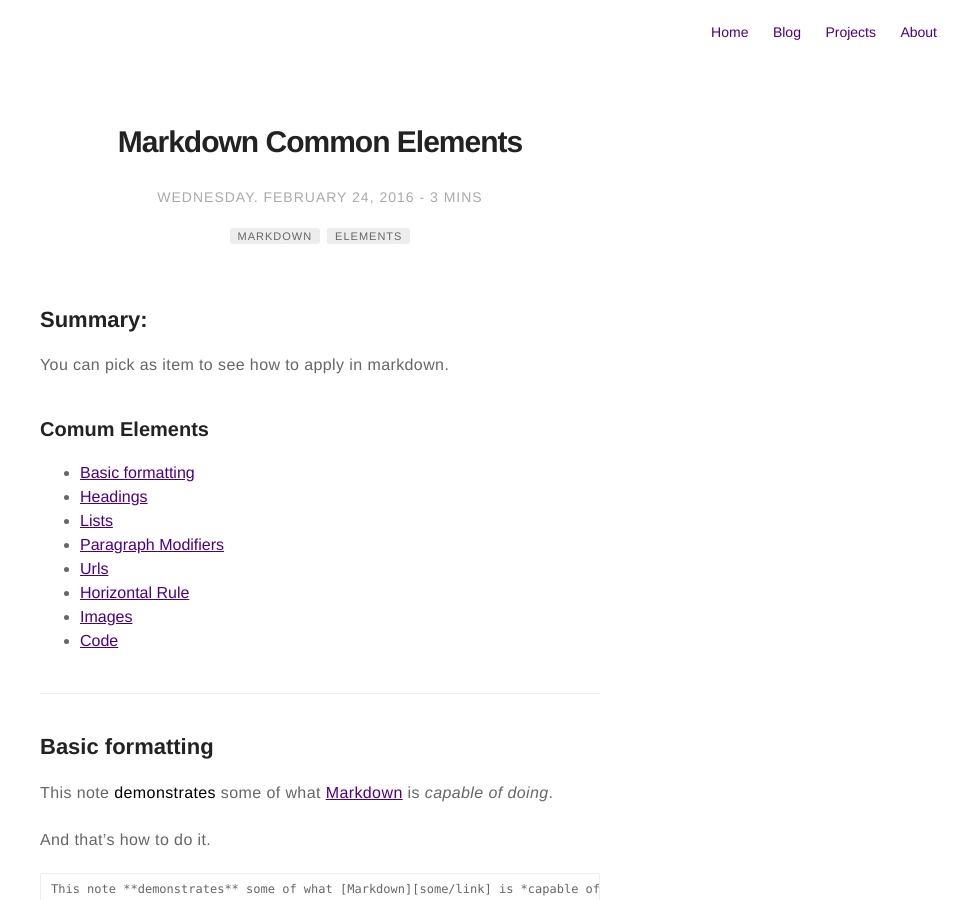
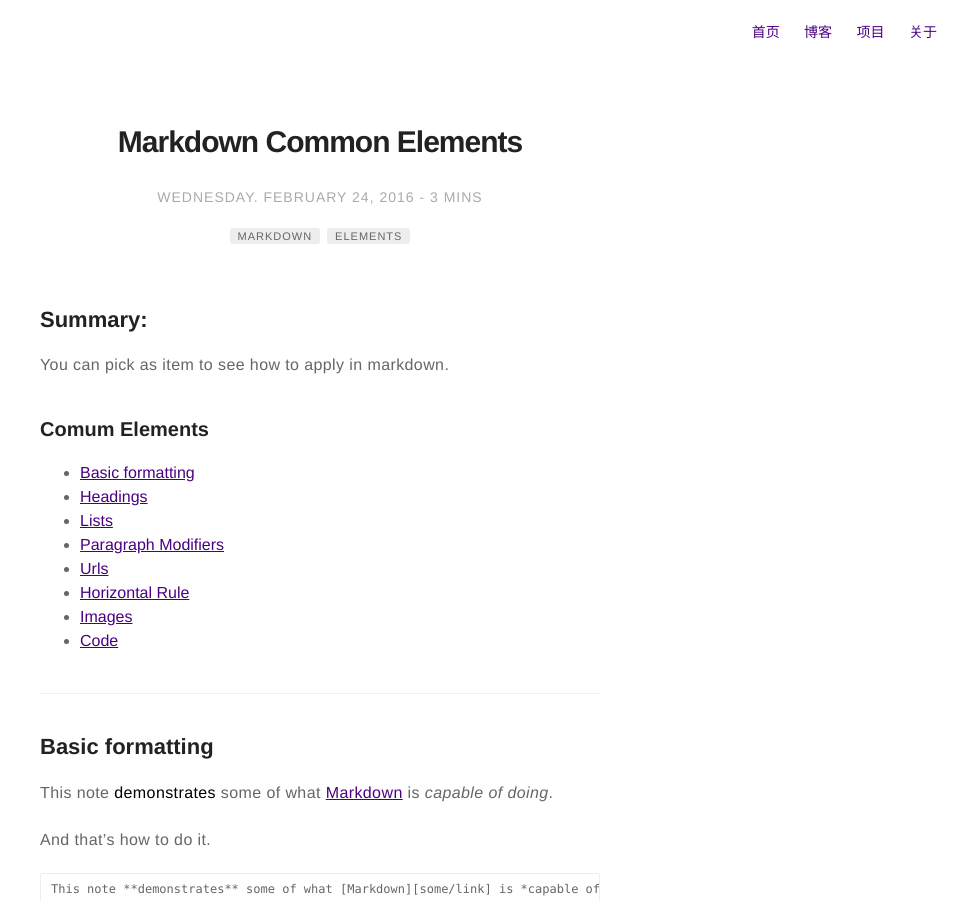
Before and after one commit to iTwoEleven/itwoeleven.github.com, a Jekyll site: the page built from _posts/2016-02-24-markdown-common-elements.markdown, in a window 1280 px wide and 900 px high. Shown: the whole window, without its empty margins (320-1280 px from the left). Built offline with Jekyll 4.4.1, drawn with Linux system fonts in a browser that asks for light colours; comment, search, counter and statistics services are not loaded; some of the changed text lies outside the part shown.

Commit message:
修正了中文title的显示，添加了部分社交账号的连接

```diff
--- a/_config.yml
+++ b/_config.yml
@@ -23,18 +23,18 @@ highlighter: rouge
 # analytics-piwik-id: 1
 
 # if you don't want comments in your posts, set to false
-disqus: mydisqus
+disqus: false #mydisqus
 
 # if you don't have any of social below, comment the line
 #facebook: myfacebook
-twitter: mytwitter
+twitter: https://twitter.com/iTwoEleven
 # google: mygoogle
 # instagram: myinstagram
 # pinterest: mypinterest
 # linkedin: mylinkedin
 #youtube: myyoutube
 #spotify: myspotify
-github: mygithub
+github: https://github.com/itwoeleven
 #medium: medium
 #vimeo: myvimeo
 email: leohanmail@gmail.com
--- a/_includes/nav.html
+++ b/_includes/nav.html
@@ -2,14 +2,14 @@
     <ul class="list">
         {% if page.title != "Home" %}
             <li class="item">
-                <a class="link" href="{{ site.url }}/">Home</a>
+                <a class="link" href="{{ site.url }}/">首页<!--此处原为Home--></a>
             </li>
         {% endif %}
 
         {% if site.blog == true %}
             {% if page.title != "Blog" %}
                 <li class="item">
-                    <a class="link" href="{{ site.url }}/blog">Blog</a>
+                    <a class="link" href="{{ site.url }}/blog">博客<!--此处原为Blog--></a>
                 </li>
             {% endif %}
         {% endif %}
@@ -17,7 +17,7 @@
         {% if site.projects == true %}
             {% if page.title != "Projects" %}
                 <li class="item">
-                    <a class="link" href="{{ site.url }}/projects">Projects</a>
+                    <a class="link" href="{{ site.url }}/projects">项目<!--此处原为Projects--></a>
                 </li>
             {% endif %}
         {% endif %}
@@ -25,7 +25,7 @@
         {% if site.about == true %}
             {% if page.title != "About" %}
                 <li class="item">
-                    <a class="link" href="{{ site.url }}/about">About</a>
+                    <a class="link" href="{{ site.url }}/about">关于<!--此处原为About--></a>
                 </li>
             {% endif %}
         {% endif %}
```
Also changed, not shown: 11 other files.
